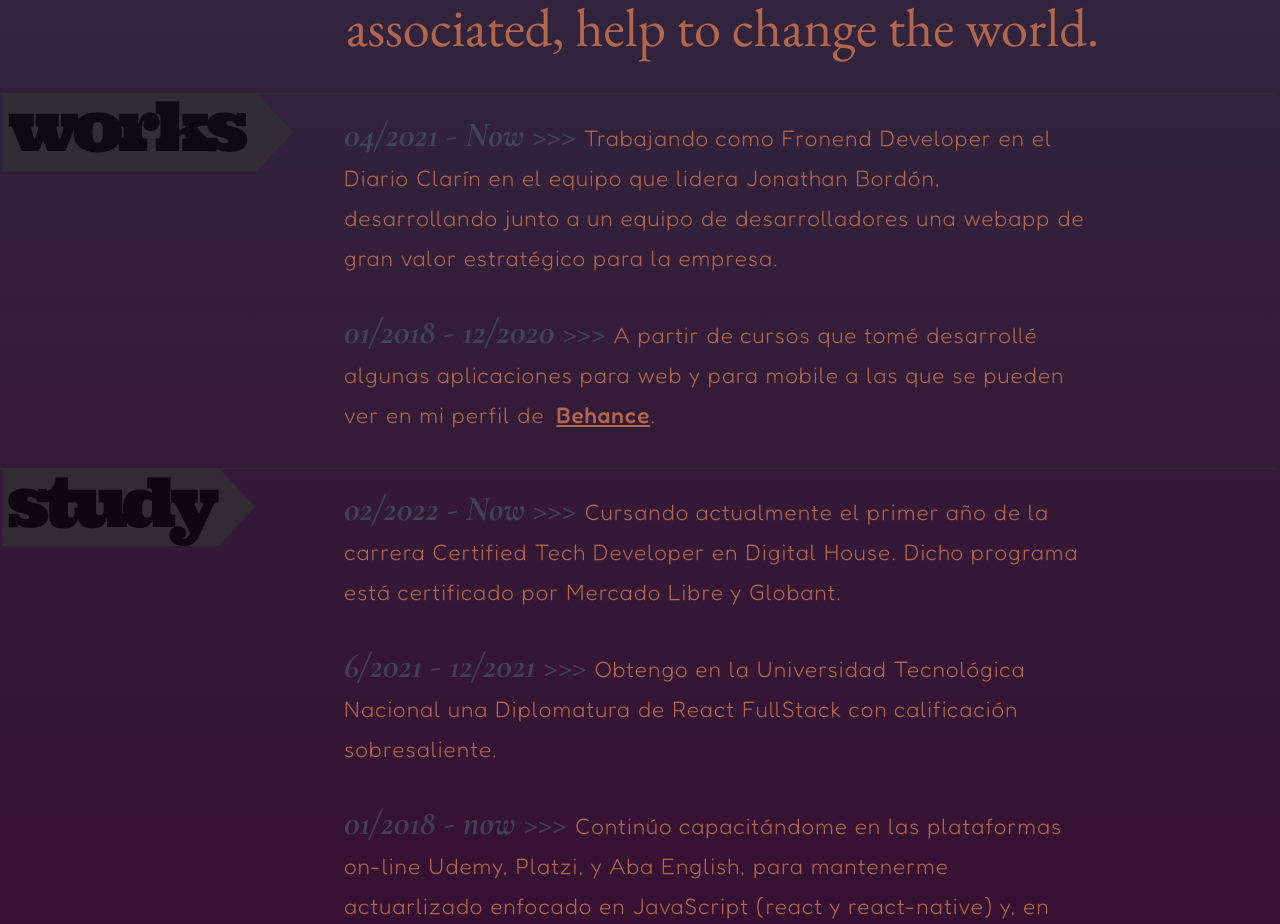
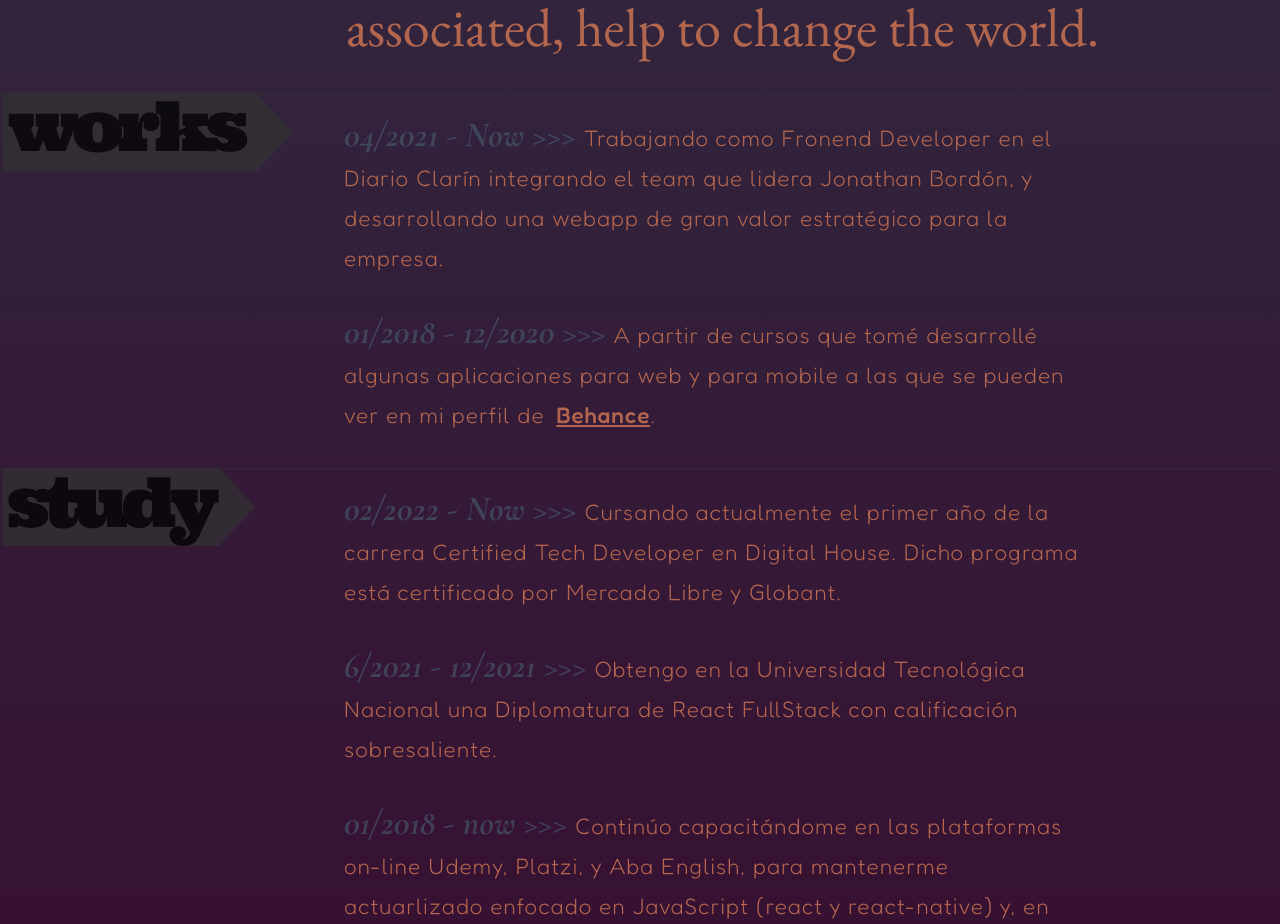
Before and after one commit to ferpmdev/ferpmdev.github.io, a plain HTML site: page index.html in a window 1280 px wide. Shown: the part 1030-1954 px from the top of the page. Drawn offline with nearby package versions, Linux system fonts and the light colour scheme.

Commit message:
redaccion

```diff
--- a/index.html
+++ b/index.html
@@ -50,7 +50,7 @@
           <li>
             <span> 04/2021 - Now >>> </span>
             <p class="text-main">
-              Trabajando como Fronend Developer en el Diario Clarín en el equipo que lidera Jonathan Bordón, desarrollando junto a un equipo de desarrolladores una webapp de gran valor estratégico para la empresa.
+              Trabajando como Fronend Developer en el Diario Clarín integrando el team que lidera Jonathan Bordón, y desarrollando una webapp de gran valor estratégico para la empresa.
             </p>
           </li>
           <li>
```
